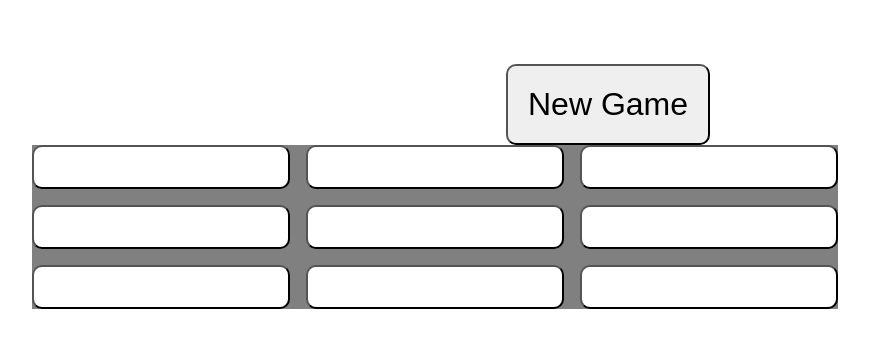
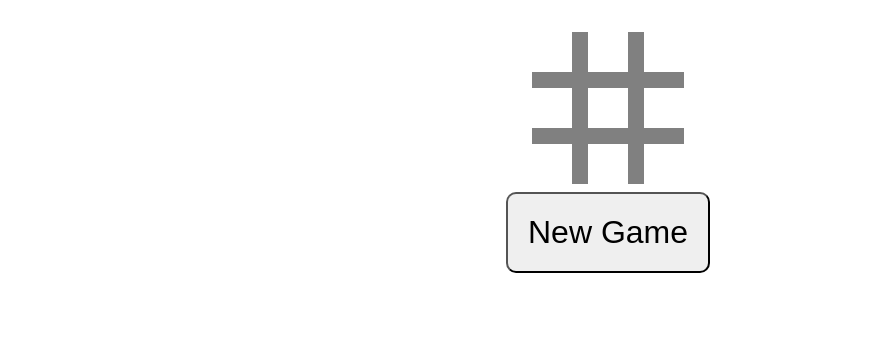
Before and after one commit to mphart/react-webapps, a React (Vite) app in the folder frontend/: page /tic-tac-toe in a window 1280 px wide. Shown: the top 348 px of the page, without its empty margins (32-901 px from the left). Built offline with nearby package versions, Linux system fonts and the light colour scheme.

Commit message:
working prototype for tictactoe

```diff
--- a/frontend/src/App.jsx
+++ b/frontend/src/App.jsx
@@ -11,7 +11,7 @@ export default function App() {
   return (
 
 
-    <TicTacToe  />
+    <TicTacToe />
 
 
 
--- a/frontend/src/webapps/calculator/styles/calculator.css
+++ b/frontend/src/webapps/calculator/styles/calculator.css
@@ -1,6 +1,6 @@
 body{
     margin: 0;
-    padding: 2rem;
+    padding: 1rem;
     display: flex;
     place-items: center;
 }
--- a/frontend/src/webapps/tic-tac-toe/TicTacToe.jsx
+++ b/frontend/src/webapps/tic-tac-toe/TicTacToe.jsx
@@ -2,24 +2,25 @@ import {useState} from 'react'
 import './styles/tictactoe.css'
 
 import Board from './components/Board.jsx'
-import GamePanel from './components/GamePanel.jsx'
 
 
 export default function TicTacToe(){
     const [boardState, setBoardState] = useState(['-','-','-','-','-','-','-','-','-'])
     const [turn, setTurn] = useState("X")
+    const [gameOver, setGameOver] = useState(false)
+
+    function newGame(){
+        setBoardState(['-','-','-','-','-','-','-','-','-'])
+        setTurn('X')
+    }
 
     return(
         <div className="tictactoe">
-            <GamePanel boardState={boardState} setBoardState={setBoardState} setTurn={setTurn}>
-                <Board
-                boardState={boardState}
-                setBoardState={setBoardState}
-                isHumanOpponent={true}
-                turn={turn}
-                setTurn={setTurn}/>
-            </GamePanel>
-
+            <Board boardState={boardState} setBoardState={setBoardState} turn={turn} setTurn={setTurn}
+            gameOver={gameOver} setGameOver={setGameOver}/>
+            <div className="gamepanel">
+                <button onClick={newGame}>New Game</button>
+            </div>
         </div>
     )
 }
--- a/frontend/src/webapps/tic-tac-toe/components/Board.jsx
+++ b/frontend/src/webapps/tic-tac-toe/components/Board.jsx
@@ -1,31 +1,44 @@
+import {useEffect, useState} from 'react'
 import '../styles/board.css'
+import bestMove, {evaluate, numX, numO, isTerminalState} from './board.js'
 
 
-export default function Board({boardState, setBoardState, isHumanOpponent = false, turn, setTurn}){
+export default function Board({boardState, setBoardState, turn, setTurn, gameOver, setGameOver}){
     let tileKey = 0
 
+    useEffect(() => {
+        if(!turn && !isTerminalState(boardState)){
+            // calculate the best move from the given position
+            // include a timeout to give the illusion of thought
+            let newBoard = bestMove(boardState)
+            setTimeout(()=>{setBoardState(newBoard)},500)
+            setTurn(true)
+        }
+        if(isTerminalState(boardState)){
+            setGameOver(true)
+        }
+    }, [turn])
 
-
-    function move(e){
-        // playing against AI, only move if it's the human's turn
-        if(!isHumanOpponent && turn){
-            setBoardState([...boardState.slice(0,e.target.id), 'X', ...boardState.slice(e.target.id+1)])
+    function move({target}){
+        let square = target.id
+        // only move if it's the human's turn and the square is not taken
+        if(boardState[square] === '-'){
+            // update the board with the player's move
+            let newBoard = boardState
+            newBoard[square] = numX(boardState) === numO(boardState) ? 'X' : 'O'
             setTurn(false)
-        }
-        // playing against a human, place the correct symbol accordingly
-        if(isHumanOpponent){
-            setBoardState([...boardState.slice(0,e.target.id), turn ? 'X' : 'O', ...boardState.slice(e.target.id+1)])
-            setTurn(!turn)
+            setBoardState(newBoard)
         }
     }
 
     return(
+        <>
+        {gameOver && <h1>Game Over</h1>}
         <div className="board">
             {boardState.map(tile => {
                 if(tile === '-'){
                     return (
                         <button className="tile" key={++tileKey} id={tileKey} onClick={move}>
-                            {" "}
                         </button>
                     )
                 } else if(tile === 'X') {
@@ -43,5 +56,6 @@ export default function Board({boardState, setBoardState, isHumanOpponent = fals
                 }
             })}
         </div>
+        </>
     )
 }
--- a/frontend/src/webapps/tic-tac-toe/components/GamePanel.jsx
+++ /dev/null
@@ -1,16 +0,0 @@
-
-export default function GamePanel({boardState, setBoardState, setTurn, children}){
-
-    const newGame = () => {
-        setBoardState(['-','-','-','-','-','-','-','-','-'])
-        setTurn(true)
-    }
-
-
-    return(
-        <div className="gamepanel">
-            <button onClick={newGame}>New Game</button>
-            {children}
-        </div>
-    )
-}
--- /dev/null
+++ b/frontend/src/webapps/tic-tac-toe/components/board.js
@@ -0,0 +1,114 @@
+// function for calculating the best move given a new board
+export default function bestMove(board){
+    // sum up the number of x's and o's and empty tiles
+    let x = numX(board)
+    let o = numO(board)
+    let depth = board.length - x - o
+
+    // calculate which symbol is next to move given x always goes first
+    let isMax = x === o
+    let nextSymbol = x === o ? 'X' : 'O'
+
+    // find the index of the best move    TODO fix
+    let bestMoveIndex = board.indexOf('-')
+    let index = 0
+    board.map(tile => {
+        if(tile === '-'){
+            let nextBoard = [...board.slice(0,index), nextSymbol, ...board.slice(index+1,board.length), ]
+            let nextBoardEval = minimax(nextBoard, !isMax, depth-1)
+            if(nextBoardEval >= 1 && isMax) bestMoveIndex = index
+            if(nextBoardEval <= -1 && !isMax) bestMoveIndex = index
+        }
+        index += 1;
+    })
+
+    // finally, return the updated board state
+    return [...board.slice(0,bestMoveIndex), isMax ? 'X' : 'O', ...board.slice(bestMoveIndex+1,board.length), ]
+}
+
+// returns the index of the best position to move
+// X is the maximizing player and O is the minimizing player
+function minimax(board, isMax, depth){
+    // basecase - board is terminal
+    let boardVal = evaluate(board)
+    if(boardVal == -1 || boardVal == 1 || depth <= 0){
+        return boardVal
+    }
+
+    let remainingSpaces = depth
+    // player with X
+    if(isMax){
+        let maxEval = -100
+        // for every remaining space, call minimax again
+        // to do this, construct the new board state using index of, starting after
+        // the index of the previous child
+        let lastChildIndex = -1
+        for(let i = 0; i < remainingSpaces; i++){
+            let childIndex = board.indexOf('-',lastChildIndex+1)
+            let childBoard = [...board.slice(0,childIndex), isMax ? 'X' : 'O', ...board.slice(childIndex+1,board.length), ]
+            let childEval = minimax(childBoard, false, depth-1)
+            maxEval = max(childEval, maxEval)
+            lastChildIndex = childIndex
+        }
+        return maxEval
+    }
+    // player with O
+    else{
+        let minEval = -100
+        let lastChildIndex = -1
+        for(let i = 0; i < remainingSpaces; i++){
+            let childIndex = board.indexOf('-',lastChildIndex+1)
+            let childBoard = [...board.slice(0,childIndex), isMax ? 'X' : 'O', ...board.slice(childIndex+1,board.length), ]
+            let childEval = minimax(childBoard, false, depth-1)
+            minEval = min(childEval, minEval)
+            lastChildIndex = childIndex
+        }
+        return minEval
+    }
+}
+
+// evaluates whether the board is in a terminal state
+// return -1 if board is in a terminal state in which O wins
+// return 1 if board is in a terminal state in which X wins
+// return 0 if board is not in a terminal state, or is in a terminal state in which there is a tie
+export function evaluate(board){
+    for(let i = 0; i < 3; i++){
+        // full rows
+        if(board[3*i] === board[3*i+1] && board[3*i+1] === board[3*i+2] && board[3*i] != '-'){
+            return board[3*i] === 'X' ? 1 : -1
+        }
+        // full columns
+        if(board[i] === board[i+3] && board[i+3] === board[i+6] && board[3*i] != '-'){
+            return board[i] === 'X' ? 1 : -1
+        }
+    }
+    // diagonals
+    if(board[0] === board[4] && board[4] === board[8] && board[4] != '-'){
+        return board[0] === 'X' ? 1 : -1
+    }
+    if(board[2] === board[4] && board[4] === board[6] && board[4] != '-'){
+        return board[0] === 'X' ? 1 : -1
+    }
+    // board is not terminal
+    else return 0
+}
+
+export function isTerminalState(board){
+    return evaluate(board) !== 0 || board.indexOf('-') === -1
+}
+
+export function numX(board){
+    return board.filter(tile => tile === 'X').length
+}
+
+export function numO(board){
+    return board.filter(tile => tile === 'O').length
+}
+
+function max(lhs, rhs){
+    return lhs > rhs ? lhs : rhs
+}
+
+function min(lhs, rhs){
+    return lhs < rhs ? lhs : rhs
+}
--- a/frontend/src/webapps/tic-tac-toe/styles/board.css
+++ b/frontend/src/webapps/tic-tac-toe/styles/board.css
@@ -7,12 +7,14 @@
     grid-template-rows: 1fr 1fr 1fr;
     gap: 1rem;
     background-color: gray;
-    width: 70%;
 }
 
 .tile{
     background-color: white;
-    font-size: 10rem;
+    border-radius: 0px;
+    border: none;
+    display: block;
+    font-size: 6rem;
     place-items: center;
     text-align: center;
     font-family: 'Arial'
--- a/frontend/src/webapps/tic-tac-toe/styles/tictactoe.css
+++ b/frontend/src/webapps/tic-tac-toe/styles/tictactoe.css
@@ -1,5 +1,18 @@
-#root{
-    min-width: 500px;
+body{
+    padding: 0px;
+}
+
+/* #root{
+    min-width: 300px;
     min-height: 500px;
+} */
 
+.tictactoe{
+    display: inline-block;
+    place-items: center;
 }
+
+.gamepanel{
+    display: inline-block;
+    margin-top: .5rem;
+}
```
